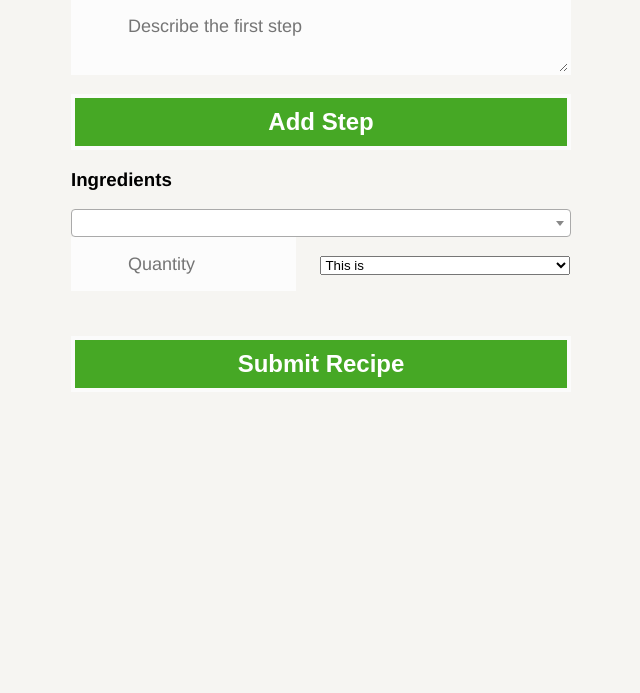
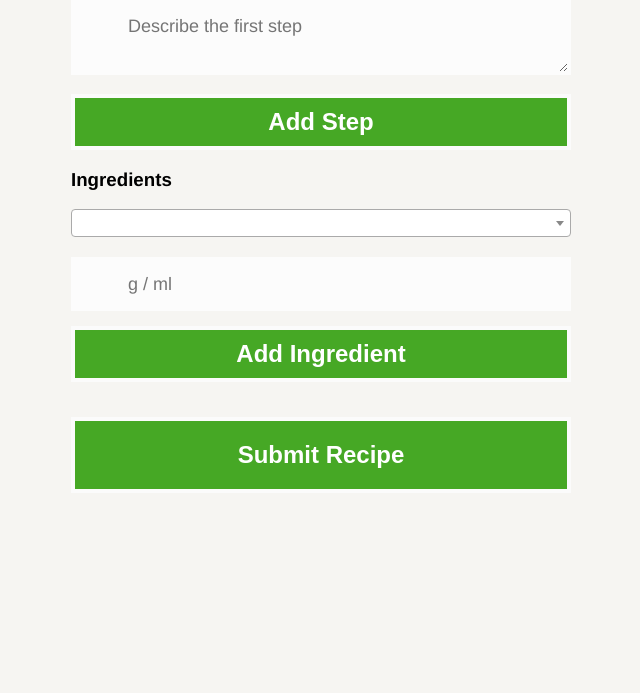
Before and after one commit to g-div/semanticfood, a Flask app: page /recipes/create in a window 1280 px wide. Shown: the part 661-1354 px from the top of the page, without its empty margins (269-909 px from the left). Before the commit the page ends 1049 px from the top, so only its background shows below. Run offline with Flask 2, Linux system fonts and the light colour scheme; some libraries are stand-ins or nearby versions.

Commit message:
Added ingredients list

```diff
--- a/semanticfood/static/create.js
+++ b/semanticfood/static/create.js
@@ -3,18 +3,24 @@ $(document).ready(function () {
     var steps = 1;
     var ingredients = 1;
 
+    var API_KEY = "V5zvO2rQuQAq36ajpuFhTaPLm74RsN9CrcCP3YG1";
+
     $("#add-instruction").on("click", function (e) {
         e.preventDefault();
         $(this).parent()
             .before('<div>' +
-            '<textarea id="instructionStep-' + steps + '" placeholder="Describe the next step" name="instructionStep-' + steps + '"></textarea>' +
-            '<button tabindex="-1" class="step-remove"">&#9003;</button>' +
+            '<textarea required id="instructionStep-' + steps + '" placeholder="Describe the next step" name="instructionStep-' + steps + '"></textarea>' +
+            '<button tabindex="-1" class="step-remove remove-button">&#9003;</button>' +
             '</div>');
         steps++;
     });
 
+    $("#create-form").on("click", ".step-remove", function (e) {
+        e.preventDefault();
+        $(this).closest('div').remove();
+    });
 
-    $("#create-form").on("click", ".step-remove", function (e) {
+    $("#create-form").on("click", ".ingredient-remove", function (e) {
         e.preventDefault();
         $(this).closest('div').remove();
     });
@@ -26,7 +32,19 @@ $(document).ready(function () {
         }
     });
 
-    $("#ingredient-0").select2({
+    $("#add-ingredient").on("click", function (e) {
+        e.preventDefault();
+        $(this).parent()
+            .before('<div><select id="ingredient-' + ingredients + '" name="ingredient-' + ingredients + '"></select>' +
+            '<input required id="qty-ingredient-' + ingredients + '" class="qtyinput" placeholder="g / ml" type="number" name="qty">' +
+            '<button tabindex="-1" class="ingredient-remove remove-button">&#9003;</button>' +
+            '</div>');
+        initAjaxSelectorForIngredient(ingredients);
+        ingredients++;
+    });
+
+    function initAjaxSelectorForIngredient(ingredient) {
+        $("#ingredient-"+ingredient).select2({
             ajax: {
                 url: "http://api.nal.usda.gov/ndb/search",
                 dataType: 'json',
@@ -35,9 +53,9 @@ $(document).ready(function () {
                     return {
                         q: params.term,
                         format: "json",
-                    api_key: "V5zvO2rQuQAq36ajpuFhTaPLm74RsN9CrcCP3YG1",
+                        api_key: API_KEY,
                         sort: "r",
-                    max: "50",
+                        max: "100",
                         offset: "0"
                     };
                 },
@@ -53,6 +71,10 @@ $(document).ready(function () {
                             results.push(o);
                         });
 
+                        results.sort(function(a, b){
+                            return a.name.length - b.name.length;
+                        });
+
                         return {
                             results: results
                         };
@@ -64,18 +86,16 @@ $(document).ready(function () {
                 },
                 cache: true
             },
-        escapeMarkup: function (markup) { return markup; },
+            escapeMarkup: function (markup) {
+                return markup;
+            },
             minimumInputLength: 3,
             templateResult: formatIngredient,
             templateSelection: formatIngredientSelection,
             placeholder: "Type in an ingredient"
         });
-
-    $('#ingredient-0').on("change", function(e) {
-        var ndbno = $(this).val();
-        var wip = '			<input id="qty" class="qtyinput" placeholder="QTY" type="number" name="qty">';
-        var wip = '<select class="qty-type-select"><option>QTY</option><option>dsfsdf</option></select>';
-    });
+    }
+    initAjaxSelectorForIngredient(0); //Default ingredient
 
     function formatIngredient (ingredient) {
         if (ingredient.loading) return ingredient.name;
--- a/semanticfood/static/styles.css
+++ b/semanticfood/static/styles.css
@@ -34,7 +34,7 @@ html, body {
 }
 
 #create-form .qtyinput {
-    width: 45% !important;
+    margin-top: 20px !important;
 }
 
 #create-form  .qty-type-select {
@@ -57,9 +57,11 @@ html, body {
 
 #create-form #submit-button {
     margin-top: 25px !important;
+    padding: 20px 0 !important;
 }
 
-#create-form .add-button:hover, #create-form .step-remove:hover {
+
+#create-form .add-button:hover, #create-form .remove-button:hover {
     background-color: #238C00;
 }
 
@@ -79,14 +81,14 @@ html, body {
     width: 100%;
 }
 
-#create-form .step-remove {
+#create-form .remove-button {
     background-color: #46a825;
     border: 4px solid #fbfbfb;
     color: #fff;
     font-size: 20px;
-    height: 45px;
-    margin: 25px 0 0 20px;
-    padding: 5px 0;
+    height: 42px;
+    margin: 30px 0 0 20px;
+    padding: 2px 0;
     position: absolute;
     transition: all 0.4s ease 0s;
     width: 50px;
--- a/semanticfood/templates/recipe/create.html
+++ b/semanticfood/templates/recipe/create.html
@@ -34,12 +34,18 @@
 
 
 	    <div>{{ form.instructionStep[0](placeholder=form.instructionStep[0].description) }}</div>
+
         <div><button class="add-button" id="add-instruction">Add Step</button></div>
+
+
         <div><h3>Ingredients</h3></div>
-        <div><select id="ingredient-0" name="ingredient-0"></select>
-			<input id="qty" class="qtyinput" placeholder="Quantity" type="number" name="qty">
-			<select class="qty-type-select"><option>This is</option><option>not done yet</option></select>
+
+        <div><select required id="ingredient-0" name="ingredient-0"></select>
+			<input required id="qty-ingredient-0" class="qtyinput" placeholder="g / ml" type="number" name="qty">
 		</div>
+
+		<div><button class="add-button" id="add-ingredient">Add Ingredient</button></div>
+
         <div><button class="add-button" id="submit-button" type="submit">Submit Recipe</button></div>
 	</form>
 	<div>{{ form.errors if form.errors }}</div>
```
Lines whose indentation alone changed are shown as unchanged.
